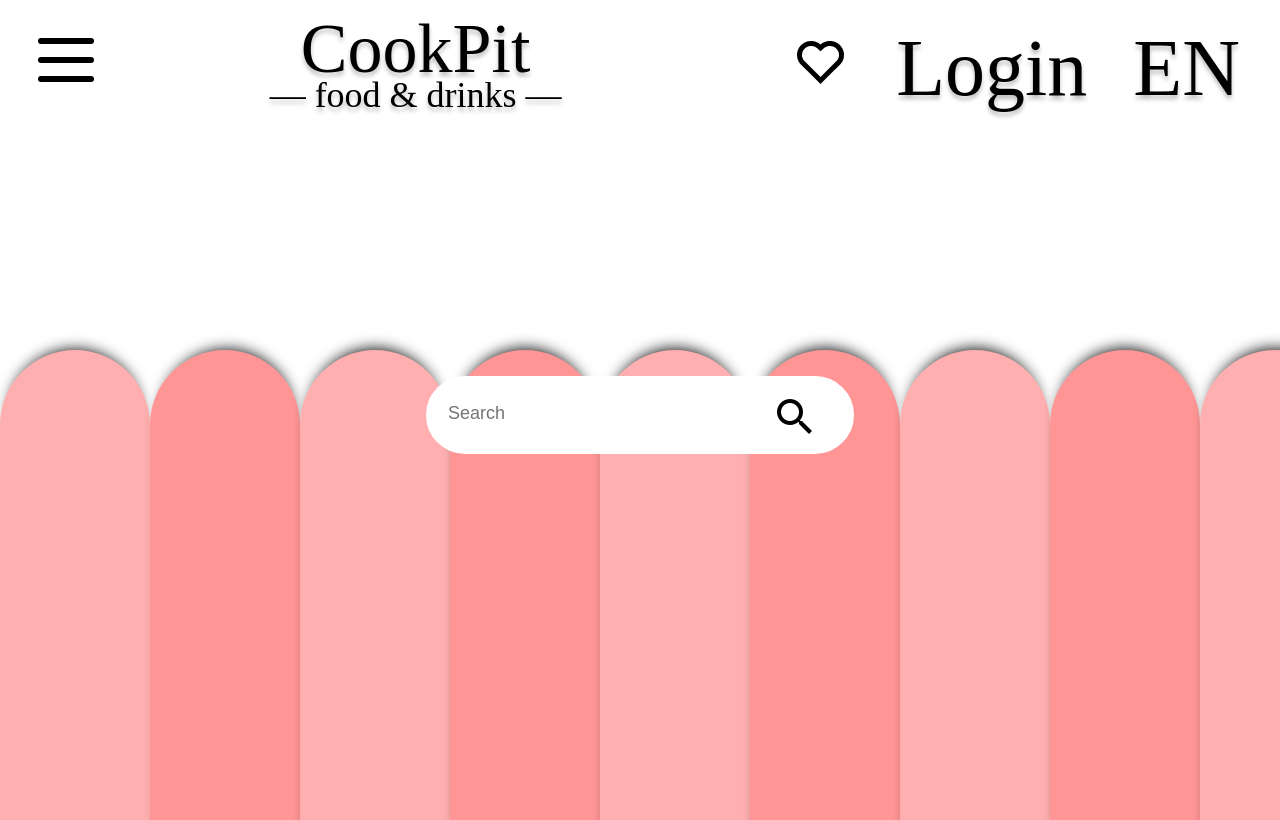
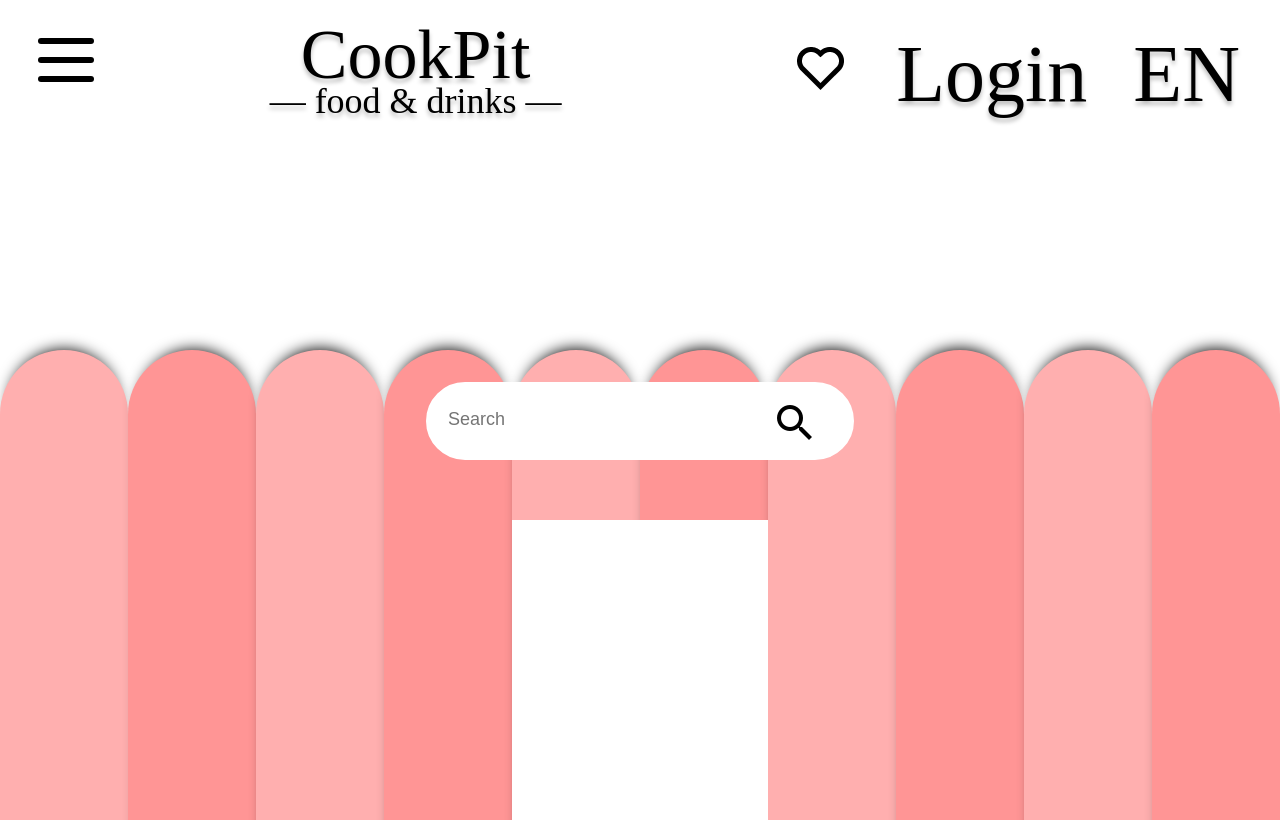
Before and after one commit to SE-TINF22B6/CookPit, a React (Create React App) app in the folder frontend/: page / in a window 1280 px wide. Built offline with nearby package versions, Linux system fonts and the light colour scheme; a web font is replaced by a local one.

Commit message:
Backgound

```diff
--- a/frontend/src/components/Background/Background.css
+++ b/frontend/src/components/Background/Background.css
@@ -3,7 +3,7 @@
     display: flex;
     left: 0px;
     top: 350px;
-    width: 150px;
+    width: 10%;
     height: 100%;
     background: #ffafaf;
     border-top-left-radius: 200px;
@@ -14,9 +14,9 @@
  }
  #oval2 {
     position: fixed;
-    left:150px;
     top: 350px;
-    width: 150px;
+    left: 10%;
+    width: 10%;
     height: 100%;
     background: #ff9595;
     border-top-left-radius: 200px;
@@ -26,9 +26,9 @@
  }
  #oval3 {
     position: fixed;
-    left: 300px;
+    left: 20%;
     top: 350px;
-    width: 150px;
+    width: 10%;
     height: 100%;
     background: #ffafaf;
     border-top-left-radius: 200px;
@@ -38,9 +38,9 @@
  }
  #oval4 {
     position: fixed;
-    left: 450px;
+    left: 30%;
     top: 350px;
-    width: 150px;
+    width: 10%;
     height: 100%;
     background: #ff9595;
     border-top-left-radius: 200px;
@@ -50,9 +50,9 @@
  }
  #oval5 {
     position: fixed;
-    left: 600px;
+    left: 40%;
     top: 350px;
-    width: 150px;
+    width: 10%;
     height: 100%;
     background:#ffafaf;
     border-top-left-radius: 200px;
@@ -62,9 +62,9 @@
  }
  #oval6 {
     position: fixed;
-    left: 750px;
+    left: 50%;
     top: 350px;
-    width: 150px;
+    width: 10%;
     height: 100%;
     background: #ff9595;
     border-top-left-radius: 200px;
@@ -74,9 +74,9 @@
  }
  #oval7 {
     position: fixed;
-    left: 900px;
+    left: 60%;
     top: 350px;
-    width: 150px;
+    width: 10%;
     height: 100%;
     background: #ffafaf;
     border-top-left-radius: 200px;
@@ -86,9 +86,9 @@
  }
  #oval8 {
     position: fixed;
-    left: 1050px;
+    left: 70%;
     top: 350px;
-    width: 150px;
+    width: 10%;
     height: 100%;
     background: #ff9595;
     border-top-left-radius: 200px;
@@ -98,9 +98,9 @@
  }
  #oval9 {
     position: fixed;
-    left: 1200px;
+    left: 80%;
     top: 350px;
-    width: 150px;
+    width: 10%;
     height: 100%;
     background:#ffafaf;
     border-top-left-radius: 200px;
@@ -110,9 +110,9 @@
  }
  #oval10 {
     position: fixed;
-    left: 1350px;
+    left: 90%;
     top: 350px;
-    width: 150px;
+    width: 10%;
     height: 100%;
     background: #ff9595;
     border-top-left-radius: 200px;
@@ -120,40 +120,3 @@
     box-shadow:
          0px -11px 15px -10px black;
  }
- #oval11 {
-    position: fixed;
-    left: 1500px;
-    top: 350px;
-    width: 150px;
-    height: 100%;
-    background:#ffafaf;
-    border-top-left-radius: 200px;
-    border-top-right-radius: 200px;
-    box-shadow:
-         0px -11px 15px -10px black;
-
- } #oval12 {
-    position: fixed;
-    left: 1650px;
-    top: 350px;
-    width: 150px;
-    height: 100%;
-    background: #ff9595;
-    border-top-left-radius: 200px;
-    border-top-right-radius: 200px;
-    box-shadow:
-         0px -11px 15px -10px black;
- }
- #oval13 {
-    position: fixed;
-    left: 1800px;
-    top: 350px;
-    width: 150px;
-    height: 100%;
-    background:#ffafaf;
-    border-top-left-radius: 200px;
-    border-top-right-radius: 200px;
-    box-shadow:
-         0px -11px 15px -10px black;
-
- }
--- a/frontend/src/components/Background/Background.tsx
+++ b/frontend/src/components/Background/Background.tsx
@@ -10,18 +10,20 @@ export default function Background(){
       }
   return (
 <body>
-    <div id="oval1"></div>
-    <div id="oval2"></div>
-    <div id="oval3"></div>
-    <div id="oval4"></div>
-    <div id="oval5"></div>
-    <div id="oval6"></div>
-    <div id="oval7"></div>
-    <div id="oval8"></div>
-    <div id="oval9"></div>
-    <div id="oval10"></div>
-    <div id="oval11"></div>
-    <div id="oval12"></div>
-    <div id="oval13"></div>
+  <table> <tr>
+   <td><div id="oval1"></div> </td>
+   <td><div id="oval2"></div></td>
+   <td> <div id="oval3"></div></td>
+   <td><div id="oval4"></div> </td>
+   <td><div id="oval5"></div></td>
+   <td><div id="oval6"></div></td>
+   <td><div id="oval7"></div></td>
+   <td><div id="oval8"></div></td>
+   <td><div id="oval9"></div> </td>
+   <td><div id="oval10"></div></td>
+   <td><div id="oval11"></div></td>
+   <td><div id="oval12"></div></td>
+   <td><div id="oval13"></div></td>
+    </tr></table>
 </body>
   )}
--- a/frontend/src/components/SearchSite/SearchSite.css
+++ b/frontend/src/components/SearchSite/SearchSite.css
@@ -35,3 +35,10 @@
     left: 170%;
     top: 5px;;
 }
+#placeholder{
+    width: 20%;
+    height: 300px;
+    background-color: white;
+    position: relative;
+    margin: auto;
+}
--- a/frontend/src/components/SearchSite/SearchSite.tsx
+++ b/frontend/src/components/SearchSite/SearchSite.tsx
@@ -25,5 +25,9 @@ export default function Body(){
         </tr>
     </table>
 </div>
+<br />
+<br />
+<br />
+<div id='placeholder'></div>
 </body>
   )}
```
